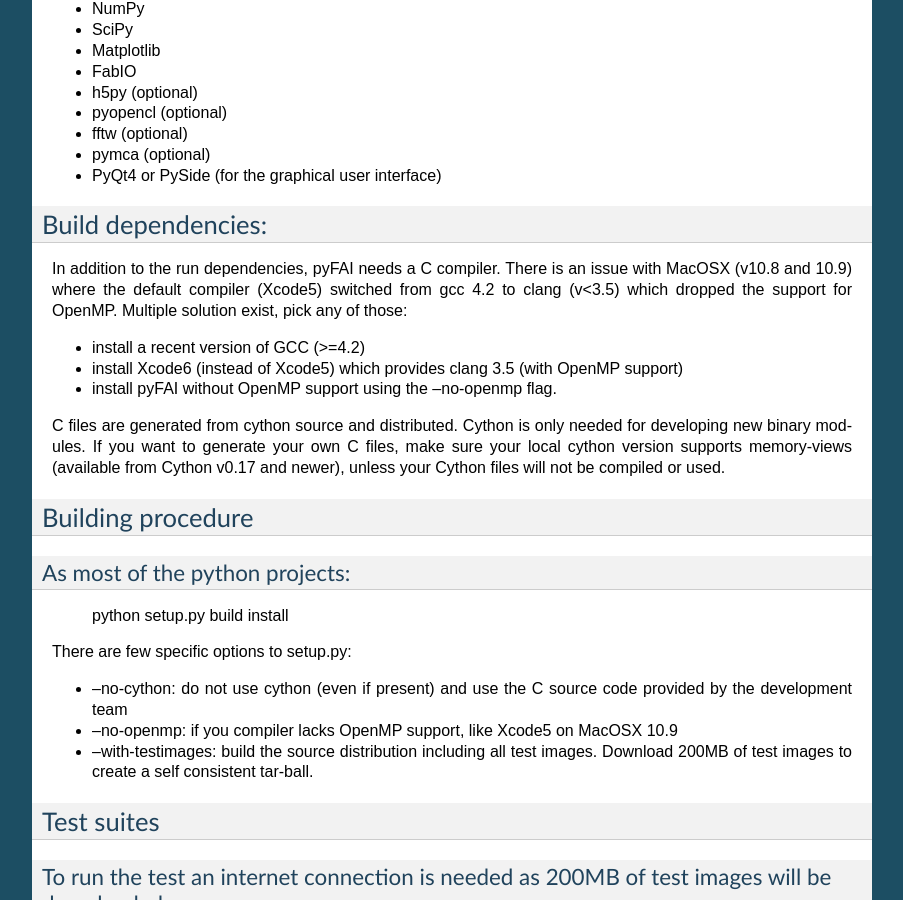
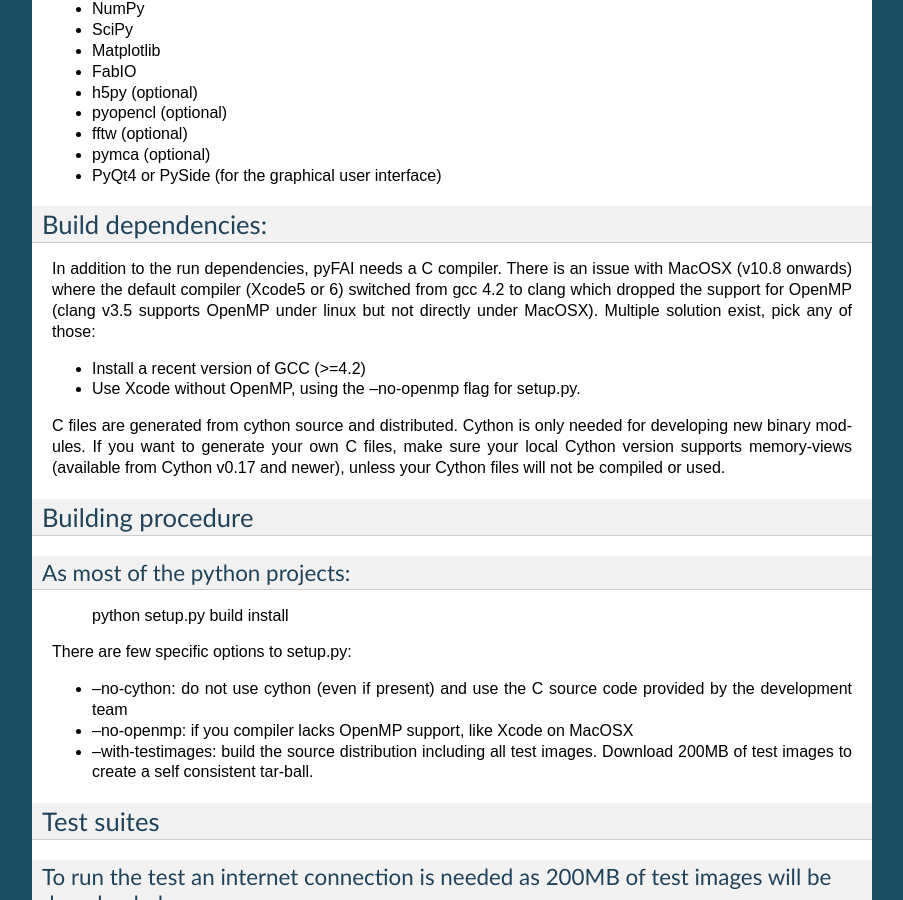
Before and after one commit to silx-kit/pyFAI, a Sphinx documentation site: the page built from doc/source/project.rst, in a window 1280 px wide and 900 px high, scrolled down 1063 px. Shown: the whole window, without its empty margins (198-1101 px from the left). Built offline with Sphinx 7.4.7, drawn with Linux system fonts in a browser that asks for light colours.

Commit message:
Update documentation regarding MacOSX

```diff
--- a/doc/source/project.rst
+++ b/doc/source/project.rst
@@ -70,16 +70,15 @@
 -------------------
 
 In addition to the run dependencies, pyFAI needs a C compiler.
-There is an issue with MacOSX (v10.8 and 10.9) where the default compiler (Xcode5) switched from gcc 4.2 to clang (v<3.5) which
-dropped the support for OpenMP.
+There is an issue with MacOSX (v10.8 onwards) where the default compiler (Xcode5 or 6) switched from gcc 4.2 to clang which
+dropped the support for OpenMP (clang v3.5 supports OpenMP under linux but not directly under MacOSX).
 Multiple solution exist, pick any of those:
 
-* install a recent version of GCC (>=4.2)
-* install Xcode6 (instead of Xcode5) which provides clang 3.5 (with OpenMP support)
-* install pyFAI without OpenMP support using the --no-openmp flag.
+* Install a recent version of GCC (>=4.2)
+* Use Xcode without OpenMP, using the --no-openmp flag for setup.py.
 
 C files are generated from cython source and distributed. Cython is only needed for developing new binary modules.
-If you want to generate your own C files, make sure your local cython version supports memory-views (available from Cython v0.17 and newer),
+If you want to generate your own C files, make sure your local Cython version supports memory-views (available from Cython v0.17 and newer),
 unless your Cython files will not be compiled or used.
 
 Building procedure
@@ -93,7 +92,7 @@
 There are few specific options to setup.py:
 
 * --no-cython: do not use cython (even if present) and use the C source code provided by the development team
-* --no-openmp: if you compiler lacks OpenMP support, like Xcode5 on MacOSX 10.9
+* --no-openmp: if you compiler lacks OpenMP support, like Xcode on MacOSX
 * --with-testimages: build the source distribution including all test images. Download 200MB of test images to create a self consistent tar-ball.
 
 
```
